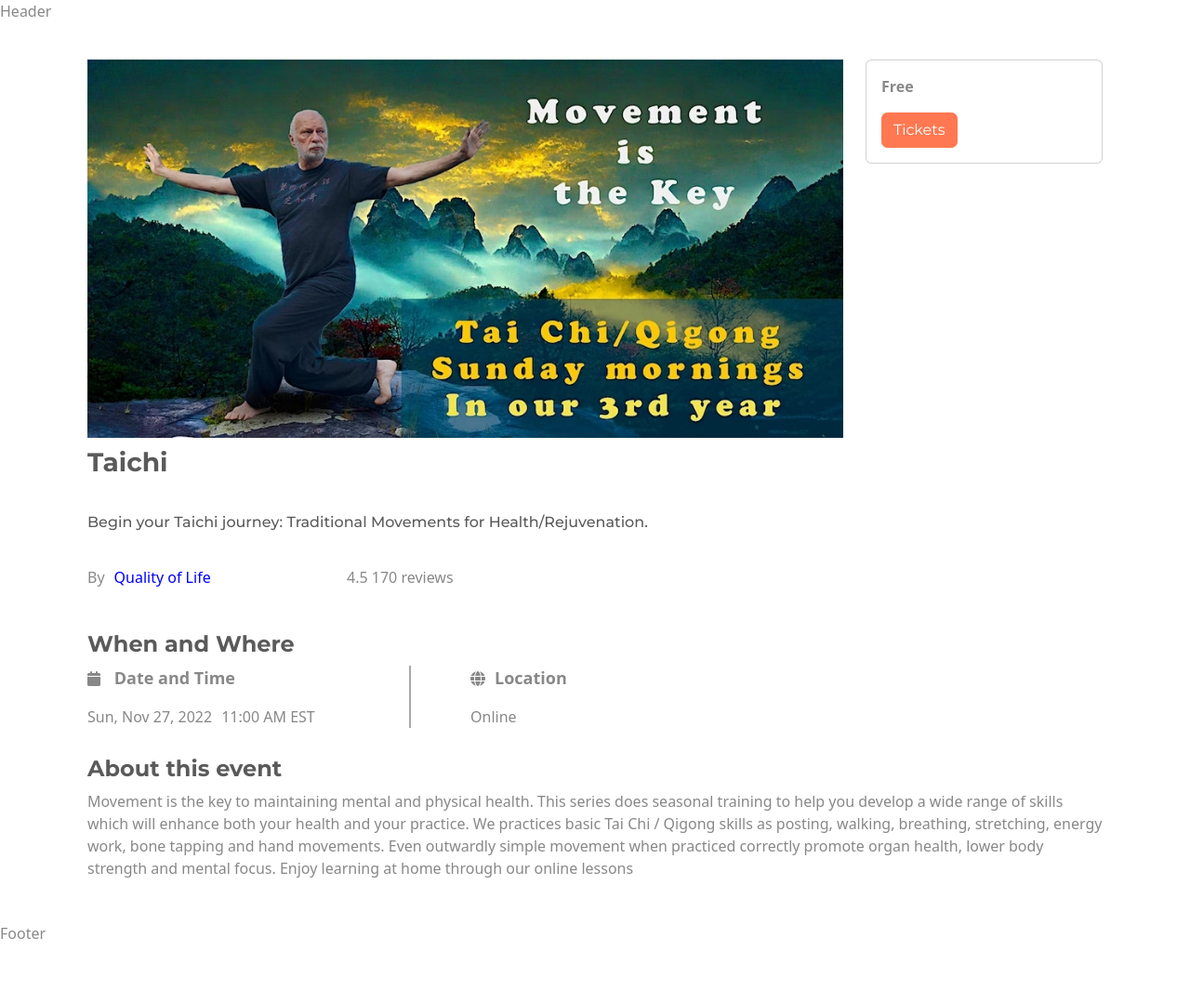
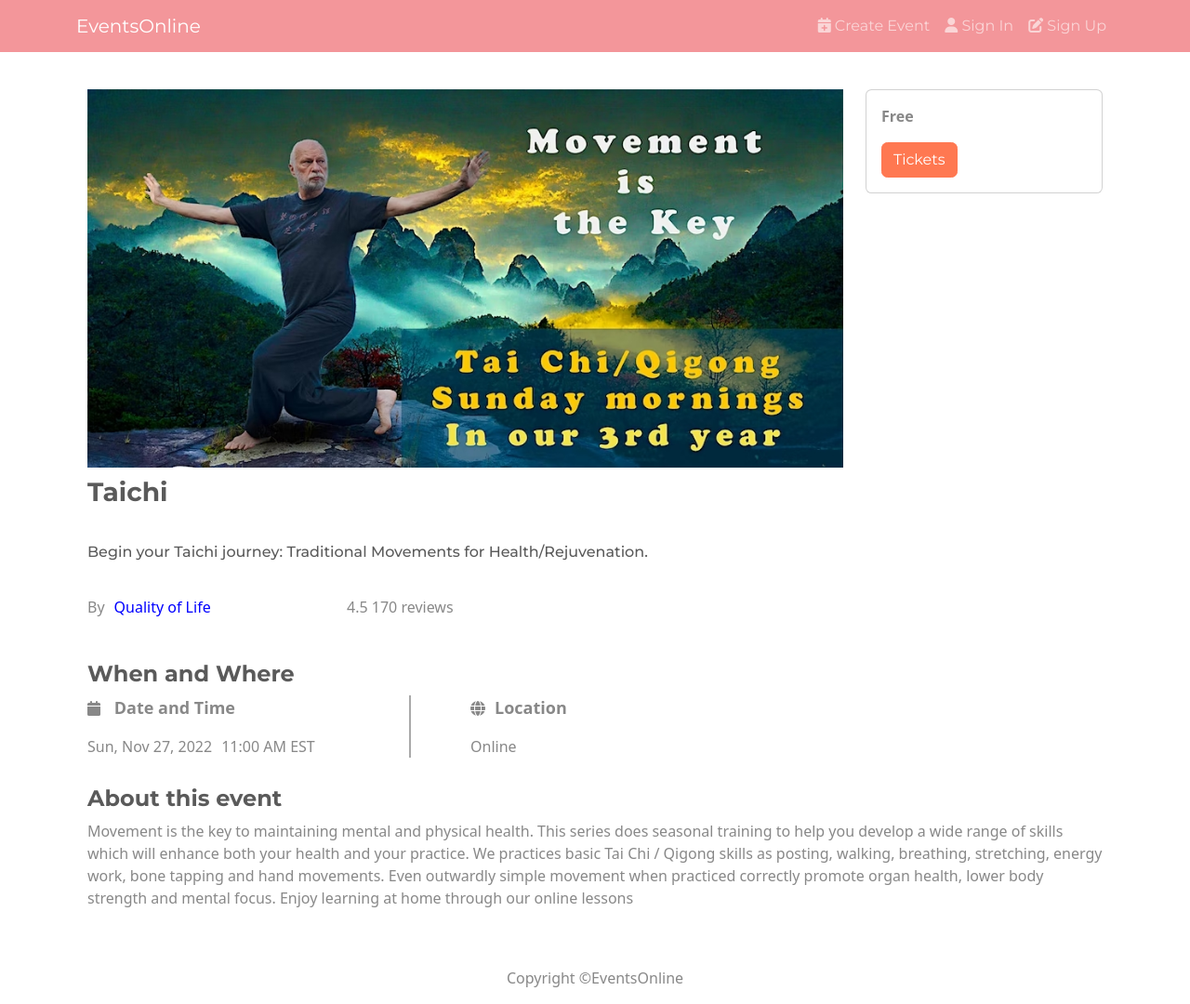
Before and after one commit to preethirmani/EventsOnline, a React (Create React App) app in the folder frontend/: page /program/1 in a window 1280 px wide. Shown: the whole page at 93% size. Before the commit the page ends 1016 px from the top, so only its background shows below. Built offline with nearby package versions, Linux system fonts and the light colour scheme.

Commit message:
Styled header and footer

```diff
--- a/frontend/public/index.html
+++ b/frontend/public/index.html
@@ -40,6 +40,7 @@
       To create a production bundle, use `npm run build` or `yarn build`.
     -->
     <script src="https://kit.fontawesome.com/1c407b098e.js" crossorigin="anonymous"></script>
+    <script src="https://kit.fontawesome.com/4e48c8b0fc.js" crossorigin="anonymous"></script>
   </body>
 
 </html>
--- a/frontend/src/components /Footer.js
+++ b/frontend/src/components /Footer.js
@@ -1,8 +1,15 @@
 import React from 'react'
+import { Col, Container, Row } from 'react-bootstrap'
 
 const Footer = () => {
   return (
-    <div>Footer</div>
+    <footer>
+      <Container>
+        <Row>
+          <Col className="text-center py-3">Copyright &copy;EventsOnline</Col>
+        </Row>
+      </Container>
+    </footer>
   )
 }
 
--- a/frontend/src/components /Header.js
+++ b/frontend/src/components /Header.js
@@ -1,8 +1,23 @@
 import React from 'react'
+import { Container, Nav, Navbar } from 'react-bootstrap'
 
 const Header = () => {
   return (
-    <div>Header</div>
+    <header>
+      <Navbar bg="dark" variant="dark" expand="lg"
+      collapseOnSelect>
+        <Container>
+          <Navbar.Brand href="/">EventsOnline</Navbar.Brand>
+          <Navbar.Toggle aria-controls="basic-navbar-nav" />
+            <Nav className="ms-auto">
+              <Nav.Link href="/create"><i className='fas fa-calendar-plus'></i> Create Event</Nav.Link>
+              <Nav.Link href="/login"><i className='fas fa-user'></i> Sign In</Nav.Link>
+              <Nav.Link href="/sign up"><i className='fas fa-pen-to-square'></i> Sign Up</Nav.Link>
+            </Nav>
+        </Container>
+      </Navbar>
+
+    </header>
   )
 }
 
```
